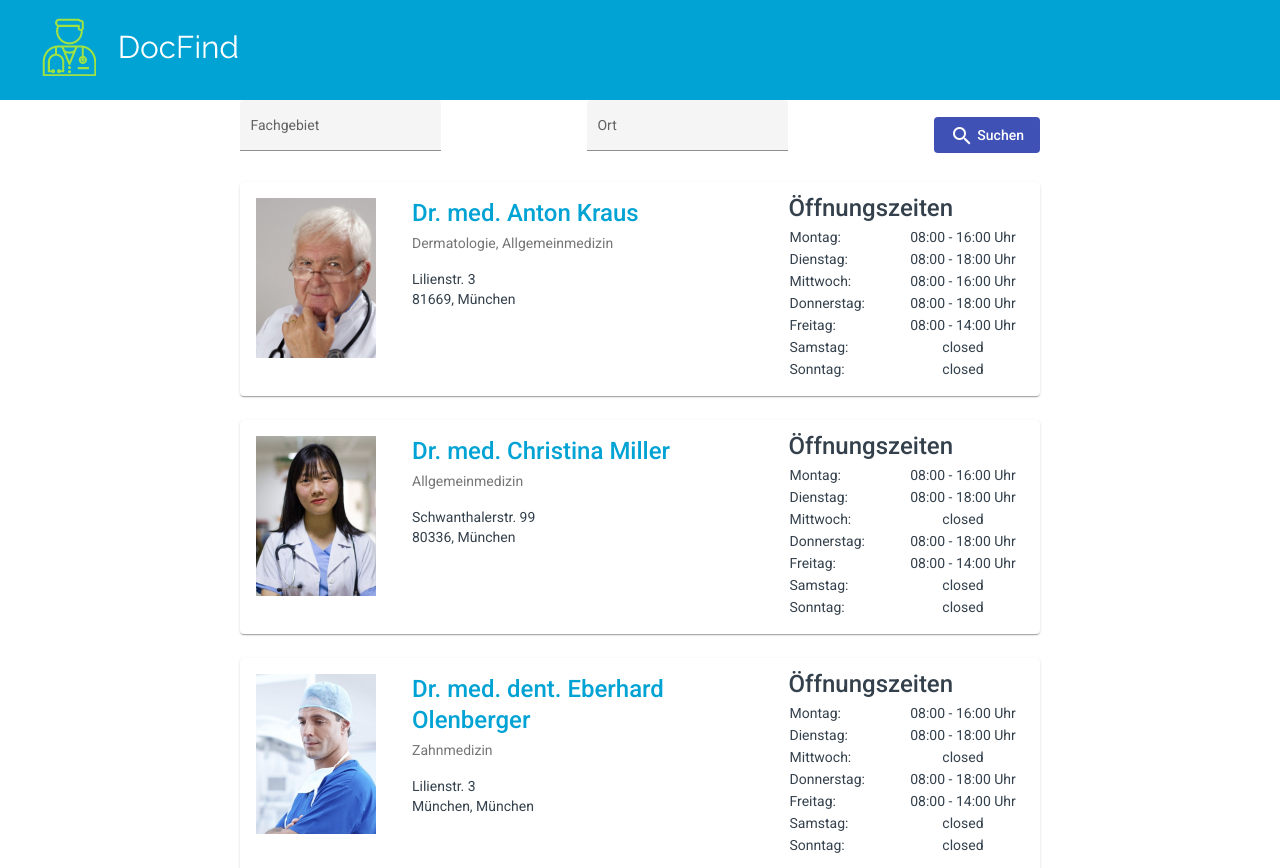
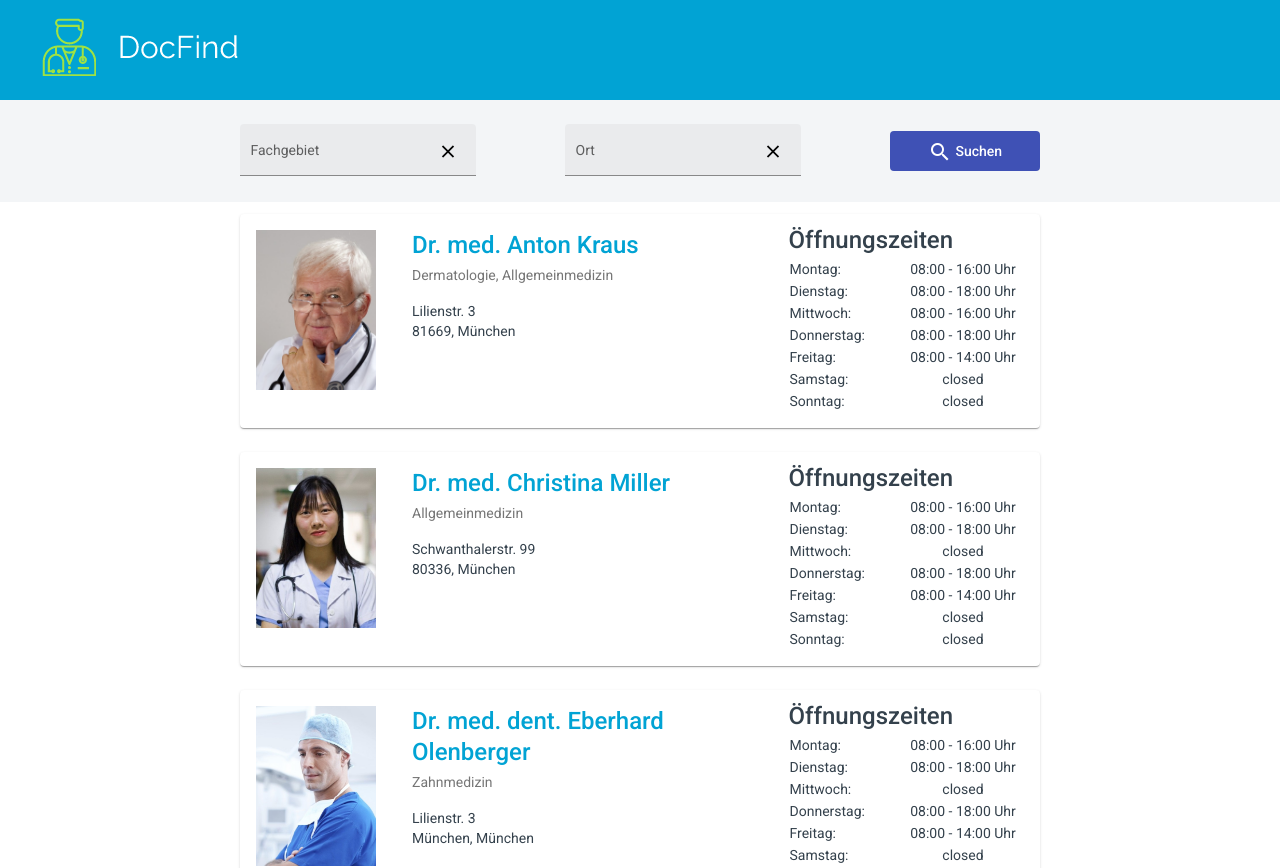
Before and after one commit to LukasKlammer/doc-book, an Angular app: page /doc-list in a window 1280 px wide. Shown: the top 868 px of the page. Built offline with nearby package versions, Linux system fonts and the light colour scheme.

Commit message:
style search field, reaction if no search results, re-search if input is cleared

```diff
--- a/src/app/doc-list/doc-list.component.html
+++ b/src/app/doc-list/doc-list.component.html
@@ -1,4 +1,7 @@
-<main class="global-content-width">
+<main>
   <db-search></db-search>
-  <db-doc-card *ngFor="let oneDoctor of doctorsService.filteredDoctors" [doctor]="oneDoctor"></db-doc-card>
+  <div class="global-content-width">
+    <db-doc-card *ngFor="let oneDoctor of doctorsService.filteredDoctors" [doctor]="oneDoctor"></db-doc-card>
+    <h2 *ngIf="doctorsService.filteredDoctors.length == 0">Keine Einträge gefunden. Bitte verändern Sie Ihre Suche</h2>
+  </div>
 </main>
--- a/src/app/doc-list/doc-list.component.scss
+++ b/src/app/doc-list/doc-list.component.scss
@@ -3,3 +3,10 @@
   display: flex;
   justify-content: center;
 }
+
+main {
+  width: 100%;
+  display: flex;
+  flex-direction: column;
+  align-items: center;
+}
--- a/src/app/search/search.component.html
+++ b/src/app/search/search.component.html
@@ -1,3 +1,4 @@
+<div class="global-content-width search-box">
   <form>
     <mat-form-field class="example-full-width" appearance="fill">
       <mat-label>Fachgebiet</mat-label>
@@ -7,6 +8,9 @@
              matInput
              [formControl]="controlSpecialitiesInput"
              [matAutocomplete]="autoSpeciality">
+      <button type='button' *ngIf="controlCityInput" matSuffix mat-icon-button aria-label="Clear" (click)="clearSpecialityInput()">
+        <mat-icon>close</mat-icon>
+      </button>
       <mat-autocomplete #autoSpeciality="matAutocomplete">
         <mat-option *ngFor="let option of filteredOptionsSpecialities  | async" [value]="option">
           {{option}}
@@ -22,6 +26,9 @@
              matInput
              [formControl]="controlCityInput"
              [matAutocomplete]="autoCity">
+      <button type='button' *ngIf="controlCityInput" matSuffix mat-icon-button aria-label="Clear" (click)="clearCityInput()">
+          <mat-icon>close</mat-icon>
+      </button>
       <mat-autocomplete #autoCity="matAutocomplete">
         <mat-option *ngFor="let option of filteredOptionsCitys  | async" [value]="option">
           {{option}}
@@ -36,3 +43,7 @@
     </button>
 
   </form>
+
+
+
+</div>
--- a/src/app/search/search.component.scss
+++ b/src/app/search/search.component.scss
@@ -1,10 +1,24 @@
 :host {
+  display: flex;
+  justify-content: center;
+  align-items: center;
   width: 100%;
+  background-color: #F3F5F7;
+  padding: 24px 0;
 }
+
 
 form {
   width: 100%;
   display: flex;
   justify-content: space-between;
   align-items: center;
+  button {
+    height: 40px;
+    width: 150px;
+  }
 }
+
+::ng-deep .mat-form-field-wrapper{
+  margin-bottom: -1.25em;
+}
--- a/src/app/search/search.component.ts
+++ b/src/app/search/search.component.ts
@@ -35,18 +35,30 @@ export class SearchComponent implements OnInit {
   }
 
   private _filterSpecialities(value: string): string[] {
+    if (!value) { // searchDoctors, when input cleared
+      this.searchDoctors();
+    }
     const filterValue = value.toLowerCase();
     return this.allSpecialities.filter(speciality => speciality.toLowerCase().includes(filterValue));
   }
 
   private _filterCitys(value: string): string[] {
+    if (!value) { // searchDoctors, when input cleared
+      this.searchDoctors();
+    }
     const filterValue = value.toLowerCase();
     return this.allCitys.filter(city => city.toLowerCase().includes(filterValue));
   }
 
   public searchDoctors() {
-
-    this.doctorsService.getFilteredDoctors('', 'München');
+    this.doctorsService.getFilteredDoctors(this.controlSpecialitiesInput.value, this.controlCityInput.value);
   }
 
+  public clearCityInput() {
+
+  }
+
+  public clearSpecialityInput() {
+
+  }
 }
```
Lines whose indentation alone changed are shown as unchanged.
